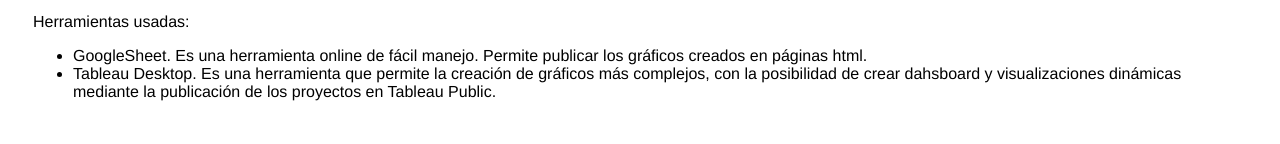
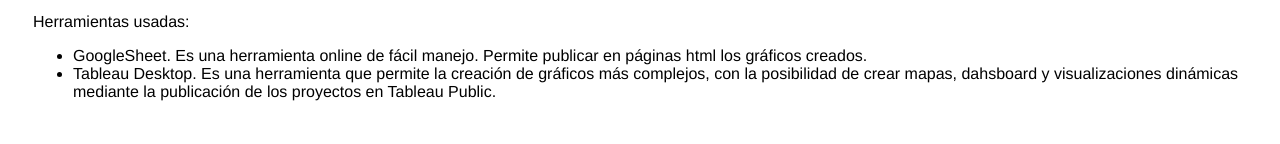
Before and after one commit to GemaBelinchon/Seminario, a website: page index.html in a window 1280 px wide. Shown: the part 732-876 px from the top of the page. Drawn offline with Linux system fonts and the light colour scheme.

Commit message:
1 file modified

```diff
--- a/index.html
+++ b/index.html
@@ -68,8 +68,8 @@
           </ul>
           <p>Herramientas usadas:
             <ul>
-              <li>GoogleSheet. Es una herramienta online de fácil manejo. Permite publicar los gráficos creados en páginas html.</li>
-              <li>Tableau Desktop. Es una herramienta que permite la creación de gráficos más complejos, con la posibilidad de crear dahsboard y visualizaciones dinámicas mediante la publicación de los proyectos en Tableau Public.
+              <li>GoogleSheet. Es una herramienta online de fácil manejo. Permite publicar en páginas html los gráficos creados.</li>
+              <li>Tableau Desktop. Es una herramienta que permite la creación de gráficos más complejos, con la posibilidad de crear mapas, dahsboard y visualizaciones dinámicas mediante la publicación de los proyectos en Tableau Public.
 
         </div>
     </div>
```
